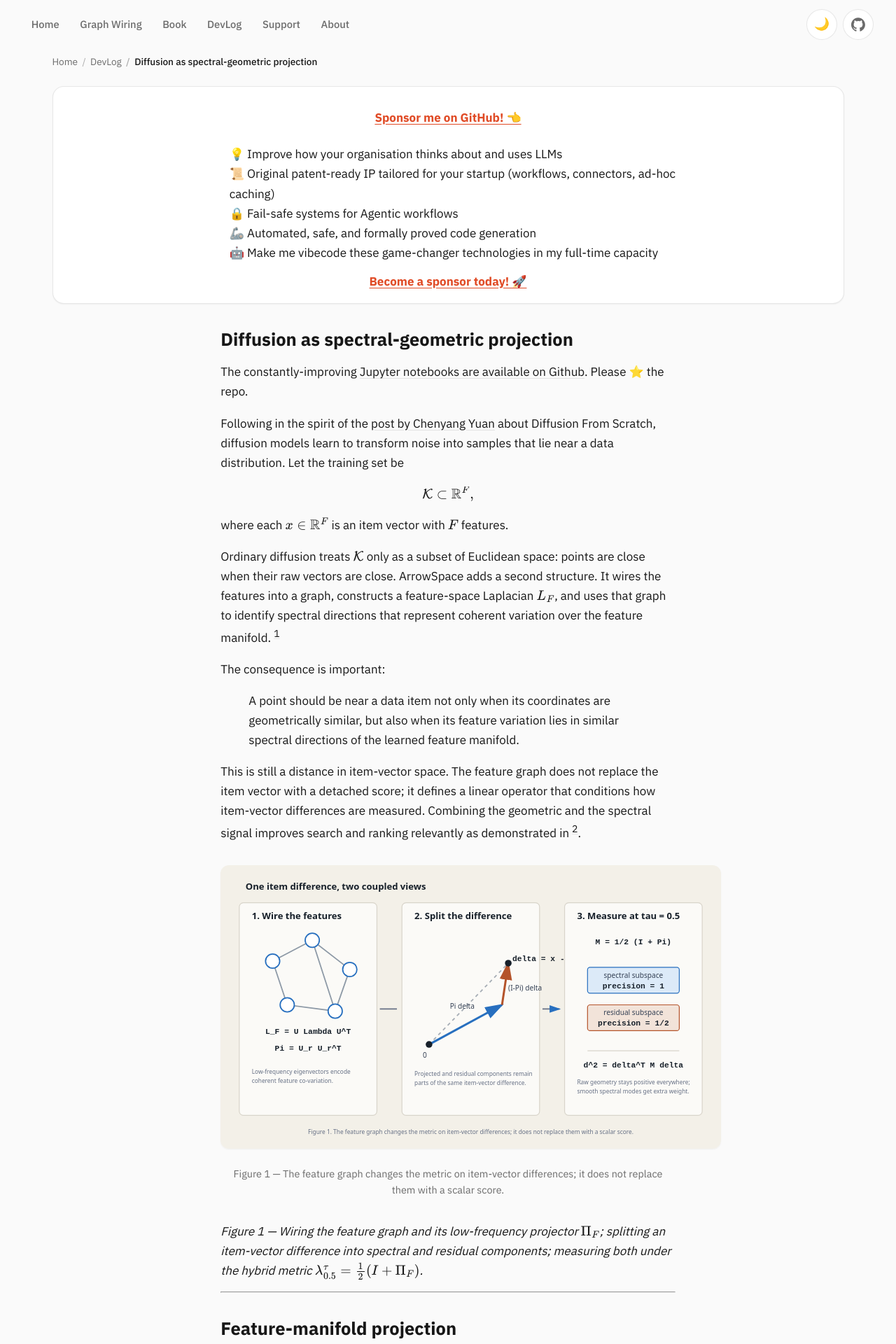
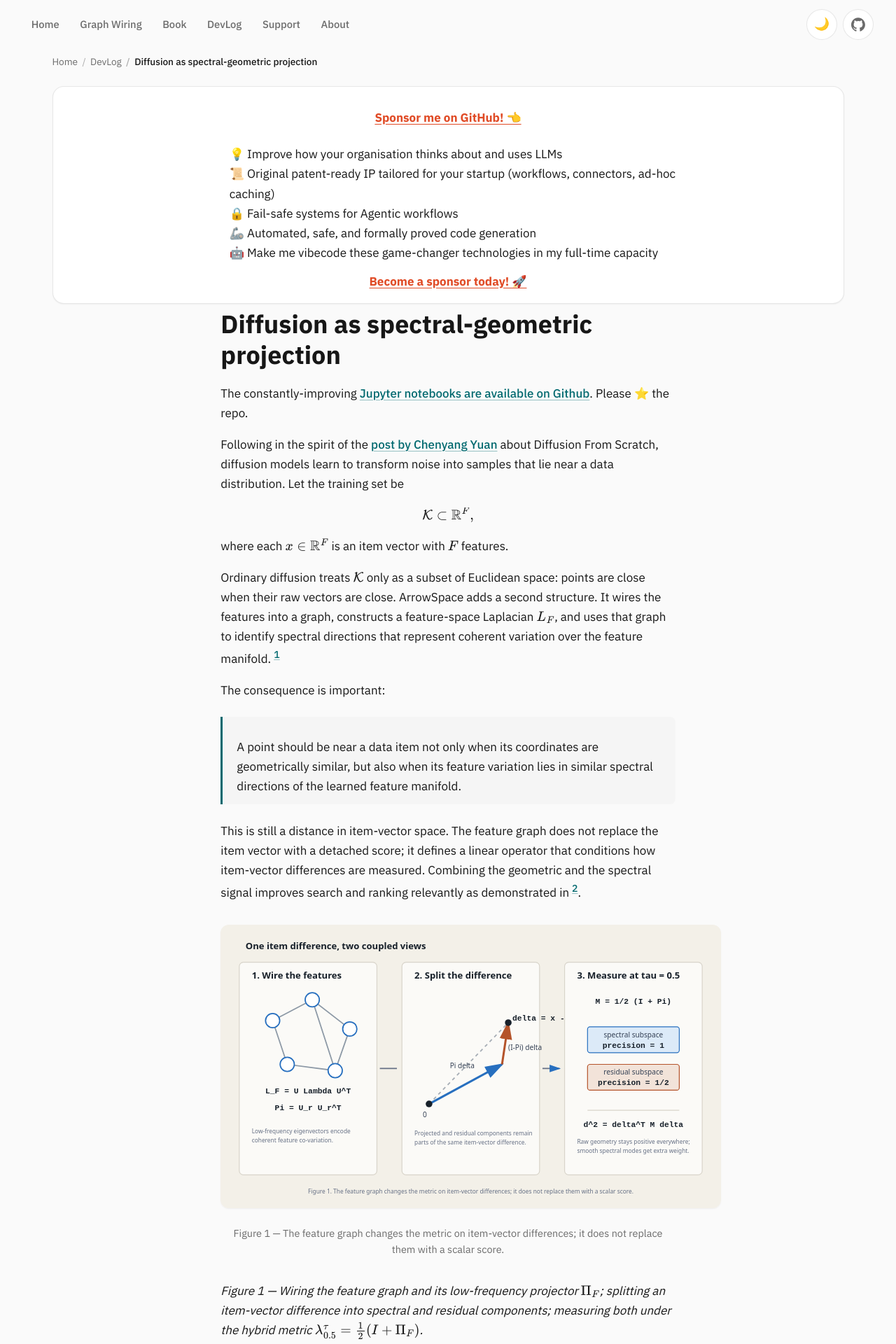
Before and after one commit to Mec-iS/staticwebpage, a Jekyll site: the page built from _posts/2026-07-17-021_diffusion_as_spectral_geometric_projection.md, in a window 1280 px wide. Shown: the top 1920 px of the page at 70% size. Built offline with Jekyll 4.4.1, drawn with Linux system fonts in a browser that asks for light colours.

Commit message:
refactor(blog): extract prose styles to blog.css and fix flat typography
- move 200-line inline <style> from blog_default layout into assets/css/blog.css
- add heading type scale (h1-h4), visible links (teal --color-primary), blockquote with left border, styled hr, muted list markers
- add missing --radius-sm token to main.css (was referenced but undefined, broke inline-code radius)
- keep sponsor/artifact/blog-tag link variants intact via :not() guards

```diff
--- a/_layouts/blog_default.html
+++ b/_layouts/blog_default.html
@@ -1,204 +1,7 @@
 ---
 layout: default
 ---
-<style>
-  /* ── Code blocks ─────────────────────────────────────────────────────── */
-
-  /* Inline code */
-  .blog-prose code {
-    font-family: 'JetBrains Mono', 'Fira Code', 'Cascadia Code', monospace;
-    font-size: 0.875em;
-    background: var(--color-surface-offset);
-    border: 1px solid var(--color-border);
-    border-radius: var(--radius-sm);
-    padding: 0.15em 0.4em;
-    color: var(--color-primary);
-  }
-
-  /* Fenced code blocks: reset inline style inside pre */
-  .blog-prose pre {
-    background: #1e1e2e;           /* dark canvas, works in any page theme */
-    border: 1px solid var(--color-border);
-    border-radius: var(--radius-lg);
-    box-shadow: var(--shadow-md);
-    overflow-x: auto;
-    padding: 1.25rem 1.5rem;
-    margin: 1.5rem 0;
-    font-size: 0.875rem;
-    line-height: 1.7;
-  }
-
-  .blog-prose pre code {
-    font-family: 'JetBrains Mono', 'Fira Code', 'Cascadia Code', monospace;
-    background: transparent;
-    border: none;
-    border-radius: 0;
-    padding: 0;
-    color: #cdd6f4;                /* Catppuccin Mocha text */
-    font-size: inherit;
-  }
-
-  /* ── Rouge / Catppuccin Mocha token colours ───────────────────────────
-     Rouge outputs: .k .kd .kn .kp .kr .kt  (keywords)
-                    .nb .nc .nf .ni .nn      (names)
-                    .s .s1 .s2 .sb .sc .sd .se .si .ss  (strings)
-                    .m .mi .mf .mo .mh       (numbers)
-                    .c .c1 .cm .cs           (comments)
-                    .o .ow                   (operators)
-                    .p                       (punctuation)
-  ──────────────────────────────────────────────────────────────────────── */
-
-  /* Keywords: def, class, import, return, for, if, with, as, in … */
-  .highlight .k,
-  .highlight .kd,
-  .highlight .kn,
-  .highlight .kp,
-  .highlight .kr,
-  .highlight .kt  { color: #cba6f7; }   /* mauve */
-
-  /* Built-ins and class names */
-  .highlight .nb  { color: #89b4fa; }   /* blue */
-  .highlight .nc  { color: #89dceb; }   /* sky */
-  .highlight .nf  { color: #89b4fa; }   /* blue – function names */
-  .highlight .nn  { color: #cdd6f4; }   /* text */
-
-  /* Strings */
-  .highlight .s,
-  .highlight .s1,
-  .highlight .s2,
-  .highlight .sb,
-  .highlight .sc,
-  .highlight .sd,
-  .highlight .se,
-  .highlight .si,
-  .highlight .ss  { color: #a6e3a1; }   /* green */
-
-  /* Numbers */
-  .highlight .m,
-  .highlight .mi,
-  .highlight .mf,
-  .highlight .mo,
-  .highlight .mh  { color: #fab387; }   /* peach */
-
-  /* Comments */
-  .highlight .c,
-  .highlight .c1,
-  .highlight .cm,
-  .highlight .cs  { color: #6c7086; font-style: italic; }  /* overlay0 */
-
-  /* Operators: =, +, -, @, *, /, ->, not, and … */
-  .highlight .o,
-  .highlight .ow  { color: #89dceb; }   /* sky */
-
-  /* Decorators (@something) */
-  .highlight .nd  { color: #f38ba8; }   /* red */
-
-  /* Self / special identifiers */
-  .highlight .bp  { color: #f5c2e7; }   /* pink */
-
-  /* Punctuation: ( ) [ ] { } , : */
-  .highlight .p   { color: #cdd6f4; }
-
-  /* Variable names (generic) */
-  .highlight .n,
-  .highlight .na,
-  .highlight .ni  { color: #cdd6f4; }
-
-  /* Escape sequences inside strings */
-  .highlight .se  { color: #f9e2af; }   /* yellow */
-
-  /* ── Scrollbar styling for code blocks ───────────────────────────────── */
-  .blog-prose pre::-webkit-scrollbar        { height: 6px; }
-  .blog-prose pre::-webkit-scrollbar-track  { background: #181825; border-radius: 3px; }
-  .blog-prose pre::-webkit-scrollbar-thumb  { background: #45475a; border-radius: 3px; }
-  .blog-prose pre::-webkit-scrollbar-thumb:hover { background: #585b70; }
-
-  /* ── Language badge (e.g. "python" label top-right) ──────────────────── */
-  .blog-prose .highlight {
-    position: relative;
-    margin: 1.5rem 0;
-  }
-
-  .blog-prose .highlight pre {
-    margin: 0;
-  }
-
-  /* ── All other layout / prose styles (unchanged) ─────────────────────── */
-
-  .head-on {
-    display: grid;
-    gap: 0.8rem;
-    text-align: center;
-  }
-
-  .blog-prose {
-    max-width: 72ch;
-    margin: 0 auto;
-  }
-
-  .blog-prose h1,
-  .blog-prose h2,
-  .blog-prose h3 {
-    line-height: 1.2;
-    margin-top: 1.4em;
-    margin-bottom: 0.55em;
-  }
-
-  .blog-prose p,
-  .blog-prose ul,
-  .blog-prose ol,
-  .blog-prose blockquote {
-    margin-bottom: 1rem;
-  }
-
-  .blog-prose img {
-    border-radius: var(--radius-lg);
-    box-shadow: var(--shadow-sm);
-    margin: 1rem auto;
-  }
-
-  .image-box {
-    display: flex;
-    flex-direction: column;
-    align-items: center;
-    margin: 1rem auto;
-    max-width: 100%;
-  }
-
-  .image-caption {
-    margin-top: 0.5rem;
-    color: var(--color-text-muted);
-    font-size: 0.9rem;
-    text-align: center;
-  }
-
-  .abstract-section,
-  .citation-box,
-  .key-contributions {
-    border: 1px solid var(--color-border);
-    border-radius: var(--radius-lg);
-    background: var(--color-surface);
-    box-shadow: var(--shadow-sm);
-  }
-
-  .abstract-section {
-    padding: clamp(1rem, 2vw, 1.5rem);
-    margin: 1.5rem 0;
-  }
-
-  .citation-box,
-  .key-contributions {
-    padding: 1rem;
-    margin: 1.25rem 0;
-  }
-
-  @media (max-width: 640px) {
-    .blog-prose { max-width: 100%; }
-    .abstract-section,
-    .citation-box,
-    .key-contributions { padding: 0.9rem; }
-  }
-</style>
+<link rel="stylesheet" href="{{ '/assets/css/blog.css' | relative_url }}">
 
 <link rel="preconnect" href="https://fonts.googleapis.com">
 <link href="https://fonts.googleapis.com/css2?family=JetBrains+Mono:ital,wght@0,400;0,500;1,400&display=swap" rel="stylesheet">
--- /dev/null
+++ b/assets/css/blog.css
@@ -0,0 +1,305 @@
+/* ───────────────────────────────────────────────────────────────────────
+   blog.css — prose typography for the blog_default layout.
+   Scoped to .blog-prose / .highlight. Uses tokens from main.css only.
+   ─────────────────────────────────────────────────────────────────────── */
+
+/* ── Code blocks ─────────────────────────────────────────────────────── */
+
+/* Inline code */
+.blog-prose code {
+  font-family: 'JetBrains Mono', 'Fira Code', 'Cascadia Code', monospace;
+  font-size: 0.875em;
+  background: var(--color-surface-offset);
+  border: 1px solid var(--color-border);
+  border-radius: var(--radius-sm);
+  padding: 0.15em 0.4em;
+  color: var(--color-primary);
+}
+
+/* Fenced code blocks: reset inline style inside pre */
+.blog-prose pre {
+  background: #1e1e2e;           /* dark canvas, works in any page theme */
+  border: 1px solid var(--color-border);
+  border-radius: var(--radius-lg);
+  box-shadow: var(--shadow-md);
+  overflow-x: auto;
+  padding: 1.25rem 1.5rem;
+  margin: 1.5rem 0;
+  font-size: 0.875rem;
+  line-height: 1.7;
+}
+
+.blog-prose pre code {
+  font-family: 'JetBrains Mono', 'Fira Code', 'Cascadia Code', monospace;
+  background: transparent;
+  border: none;
+  border-radius: 0;
+  padding: 0;
+  color: #cdd6f4;                /* Catppuccin Mocha text */
+  font-size: inherit;
+}
+
+/* ── Rouge / Catppuccin Mocha token colours ───────────────────────────
+   Rouge outputs: .k .kd .kn .kp .kr .kt  (keywords)
+                  .nb .nc .nf .ni .nn      (names)
+                  .s .s1 .s2 .sb .sc .sd .se .si .ss  (strings)
+                  .m .mi .mf .mo .mh       (numbers)
+                  .c .c1 .cm .cs           (comments)
+                  .o .ow                   (operators)
+                  .p                       (punctuation)
+────────────────────────────────────────────────────────────────────────── */
+
+/* Keywords: def, class, import, return, for, if, with, as, in … */
+.highlight .k,
+.highlight .kd,
+.highlight .kn,
+.highlight .kp,
+.highlight .kr,
+.highlight .kt  { color: #cba6f7; }   /* mauve */
+
+/* Built-ins and class names */
+.highlight .nb  { color: #89b4fa; }   /* blue */
+.highlight .nc  { color: #89dceb; }   /* sky */
+.highlight .nf  { color: #89b4fa; }   /* blue – function names */
+.highlight .nn  { color: #cdd6f4; }   /* text */
+
+/* Strings */
+.highlight .s,
+.highlight .s1,
+.highlight .s2,
+.highlight .sb,
+.highlight .sc,
+.highlight .sd,
+.highlight .se,
+.highlight .si,
+.highlight .ss  { color: #a6e3a1; }   /* green */
+
+/* Numbers */
+.highlight .m,
+.highlight .mi,
+.highlight .mf,
+.highlight .mo,
+.highlight .mh  { color: #fab387; }   /* peach */
+
+/* Comments */
+.highlight .c,
+.highlight .c1,
+.highlight .cm,
+.highlight .cs  { color: #6c7086; font-style: italic; }  /* overlay0 */
+
+/* Operators: =, +, -, @, *, /, ->, not, and … */
+.highlight .o,
+.highlight .ow  { color: #89dceb; }   /* sky */
+
+/* Decorators (@something) */
+.highlight .nd  { color: #f38ba8; }   /* red */
+
+/* Self / special identifiers */
+.highlight .bp  { color: #f5c2e7; }   /* pink */
+
+/* Punctuation: ( ) [ ] { } , : */
+.highlight .p   { color: #cdd6f4; }
+
+/* Variable names (generic) */
+.highlight .n,
+.highlight .na,
+.highlight .ni  { color: #cdd6f4; }
+
+/* Escape sequences inside strings */
+.highlight .se  { color: #f9e2af; }   /* yellow */
+
+/* ── Scrollbar styling for code blocks ───────────────────────────────── */
+.blog-prose pre::-webkit-scrollbar        { height: 6px; }
+.blog-prose pre::-webkit-scrollbar-track  { background: #181825; border-radius: 3px; }
+.blog-prose pre::-webkit-scrollbar-thumb  { background: #45475a; border-radius: 3px; }
+.blog-prose pre::-webkit-scrollbar-thumb:hover { background: #585b70; }
+
+/* ── Language badge (e.g. "python" label top-right) ──────────────────── */
+.blog-prose .highlight {
+  position: relative;
+  margin: 1.5rem 0;
+}
+
+.blog-prose .highlight pre {
+  margin: 0;
+}
+
+/* ── Layout ──────────────────────────────────────────────────────────── */
+
+.head-on {
+  display: grid;
+  gap: 0.8rem;
+  text-align: center;
+}
+
+.blog-prose {
+  max-width: 72ch;
+  margin: 0 auto;
+}
+
+/* ── Heading hierarchy (type scale + weight) ────────────────────────── */
+/* Replaces the flat combined rule with a real hierarchy so sections
+   are scannable instead of blending into body copy. */
+
+.blog-prose h1,
+.blog-prose h2,
+.blog-prose h3,
+.blog-prose h4 {
+  line-height: 1.2;
+  margin-top: 1.4em;
+  margin-bottom: 0.55em;
+  color: var(--color-text);
+}
+
+.blog-prose h1 {
+  font-size: clamp(1.75rem, 1.4rem + 1.5vw, 2.25rem);
+  font-weight: 700;
+  margin-top: 0.2em;
+}
+
+.blog-prose h2 {
+  font-size: clamp(1.35rem, 1.15rem + 1vw, 1.6rem);
+  font-weight: 600;
+  padding-bottom: 0.3em;
+  border-bottom: 1px solid var(--color-border);
+}
+
+.blog-prose h3 {
+  font-size: clamp(1.1rem, 1rem + 0.5vw, 1.25rem);
+  font-weight: 600;
+}
+
+.blog-prose h4 {
+  font-size: 1rem;
+  font-weight: 600;
+}
+
+/* ── Links — make them actually visible ─────────────────────────────── */
+/* Site default (main.css) renders links the same colour as body text with
+   a near-invisible underline. Blog prose overrides to the design-system
+   primary (teal), keeping .sponsor-link / .artifact-link intact. */
+
+.blog-prose a:not(.sponsor-link):not(.artifact-link):not(.blog-tag) {
+  color: var(--color-primary);
+  text-decoration: underline;
+  text-underline-offset: 0.15em;
+  text-decoration-thickness: 1px;
+  text-decoration-color: color-mix(in srgb, var(--color-primary) 40%, transparent);
+  font-weight: 500;
+  transition: color var(--transition), text-decoration-color var(--transition);
+}
+
+.blog-prose a:not(.sponsor-link):not(.artifact-link):not(.blog-tag):hover {
+  color: color-mix(in srgb, var(--color-primary) 80%, black);
+  text-decoration-color: var(--color-primary);
+}
+
+.blog-prose a:not(.sponsor-link):not(.artifact-link):not(.blog-tag):focus-visible {
+  outline: 2px solid var(--color-primary);
+  outline-offset: 2px;
+  border-radius: var(--radius-sm);
+}
+
+/* ── Blockquotes — give them a voice ────────────────────────────────── */
+
+.blog-prose blockquote {
+  margin: 1.5rem 0;
+  padding: 0.75rem 1.25rem;
+  border-left: 3px solid var(--color-primary);
+  background: var(--color-surface-2);
+  border-radius: 0 var(--radius-md) var(--radius-md) 0;
+  color: var(--color-text);
+}
+
+.blog-prose blockquote p {
+  margin-bottom: 0.5rem;
+}
+
+.blog-prose blockquote p:last-child {
+  margin-bottom: 0;
+}
+
+/* ── Horizontal rules — replace the browser groove ──────────────────── */
+
+.blog-prose hr {
+  border: none;
+  border-top: 1px solid var(--color-border);
+  margin: 2.5rem 0;
+}
+
+/* ── List markers, emphasis — reinforce hierarchy ───────────────────── */
+
+.blog-prose ul li::marker,
+.blog-prose ol li::marker {
+  color: var(--color-text-muted);
+}
+
+.blog-prose strong {
+  font-weight: 700;
+}
+
+.blog-prose em {
+  font-style: italic;
+}
+
+/* ── Paragraphs / lists spacing ─────────────────────────────────────── */
+
+.blog-prose p,
+.blog-prose ul,
+.blog-prose ol {
+  margin-bottom: 1rem;
+}
+
+/* ── Images ─────────────────────────────────────────────────────────── */
+
+.blog-prose img {
+  border-radius: var(--radius-lg);
+  box-shadow: var(--shadow-sm);
+  margin: 1rem auto;
+}
+
+.image-box {
+  display: flex;
+  flex-direction: column;
+  align-items: center;
+  margin: 1rem auto;
+  max-width: 100%;
+}
+
+.image-caption {
+  margin-top: 0.5rem;
+  color: var(--color-text-muted);
+  font-size: 0.9rem;
+  text-align: center;
+}
+
+/* ── Callout boxes ──────────────────────────────────────────────────── */
+
+.abstract-section,
+.citation-box,
+.key-contributions {
+  border: 1px solid var(--color-border);
+  border-radius: var(--radius-lg);
+  background: var(--color-surface);
+  box-shadow: var(--shadow-sm);
+}
+
+.abstract-section {
+  padding: clamp(1rem, 2vw, 1.5rem);
+  margin: 1.5rem 0;
+}
+
+.citation-box,
+.key-contributions {
+  padding: 1rem;
+  margin: 1.25rem 0;
+}
+
+/* ── Responsive ─────────────────────────────────────────────────────── */
+
+@media (max-width: 640px) {
+  .blog-prose { max-width: 100%; }
+  .abstract-section,
+  .citation-box,
+  .key-contributions { padding: 0.9rem; }
+}
--- a/assets/css/main.css
+++ b/assets/css/main.css
@@ -13,6 +13,7 @@
 --shadow-sm: 0 1px 2px rgba(23,23,23,0.05);
 --shadow-md: 0 4px 12px rgba(23,23,23,0.07);
 --shadow-lg: 0 12px 32px rgba(23,23,23,0.10);
+--radius-sm: 0.375rem;
 --radius-md: 0.5rem;
 --radius-lg: 0.75rem;
 --radius-xl: 1rem;
```
